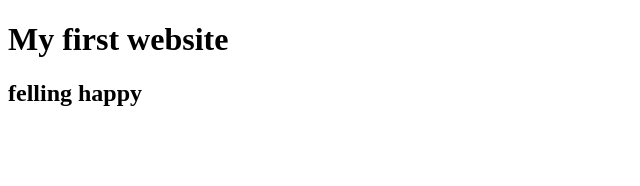
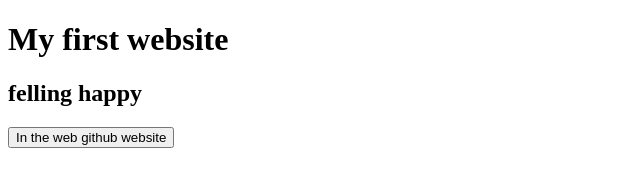
Before and after one commit to yasinkor5/my-first-website, a plain HTML site: page index.html in a window 1280 px wide. Shown: the whole page, without its empty margins (0-640 px from the left). Drawn offline with Linux system fonts and the light colour scheme.

Commit message:
Update index.html

```diff
--- a/index.html
+++ b/index.html
@@ -3,6 +3,7 @@
 <head>
     <h1>My first website</h1>
     <h2>felling happy</h2>
+    <button>In the web github website</button>
 
     <title></title>
 </head>
```
